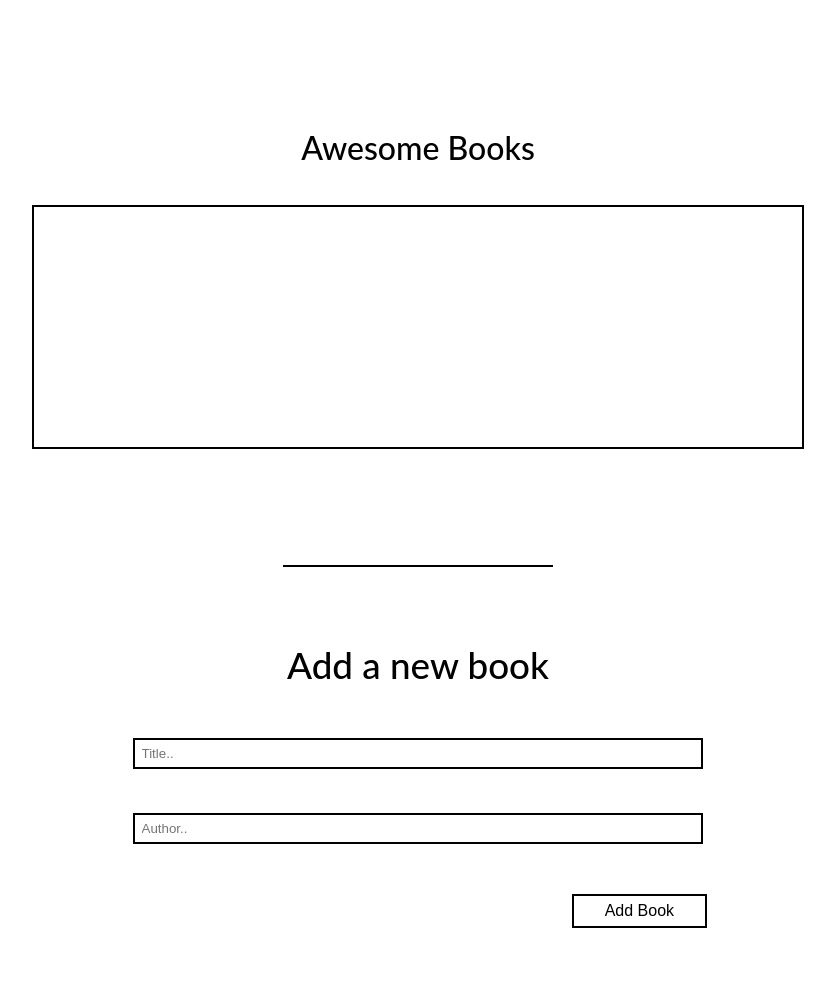
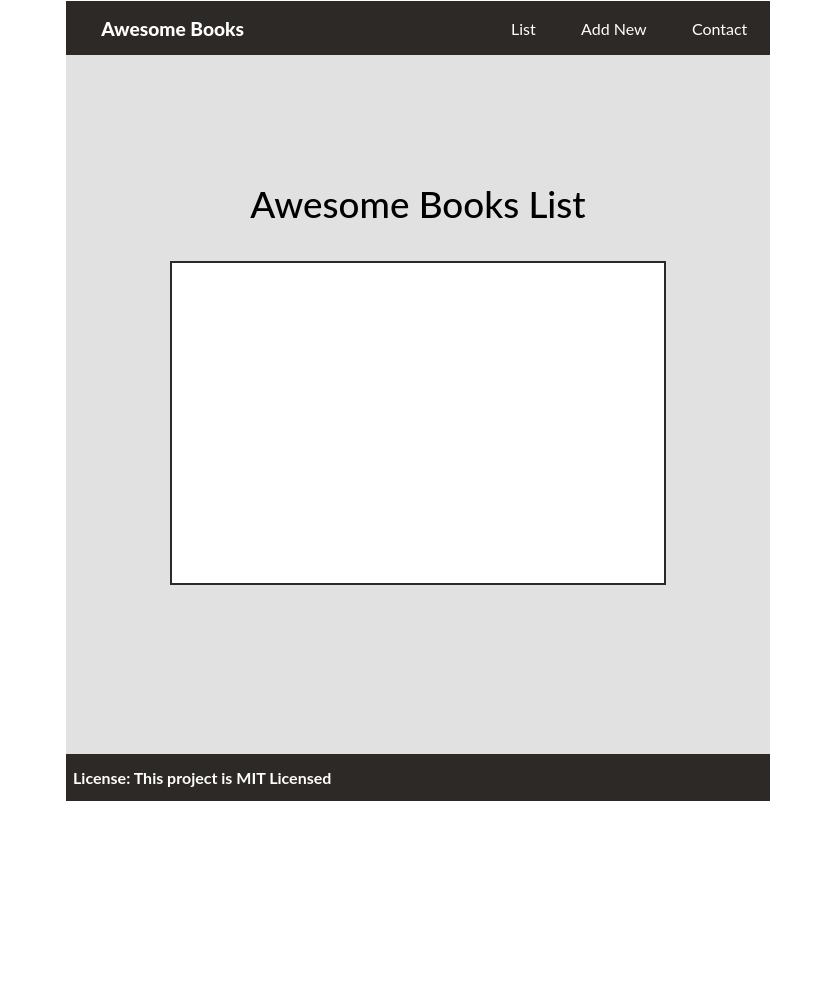
Before and after one commit to roniy68/book-list, a plain HTML site: page index.html in a window 1280 px wide. Shown: the whole page, without its empty margins (222-1057 px from the left). After the commit the page ends 802 px from the top, so only its background shows below. Drawn offline with Linux system fonts and the light colour scheme.

Commit message:
Create full SPA from previous previous wireframe version

```diff
--- a/index.html
+++ b/index.html
@@ -11,10 +11,21 @@
 </head>
 
 <body>
-    <h1>Awesome Books</h1>
-    <section class="display-book"></section>
-    <div class="hrline"></div>
-    <section class="add-book">
+    <header>
+        <div class="navigation-bar">
+            <h3 class="navigation-logo">Awesome Books</h3>
+            <ul class="navigation-list">
+                <li class="navigation-list-item" id="list-books-link"><a href="#">List</a></li>
+                <li class="navigation-list-item" id="add-books-link"><a href="#">Add New</a></li>
+                <li class="navigation-list-item" id="contact-link"><a href="#">Contact</a></li>
+            </ul>
+        </div>
+    </header>
+    <section class="display-book">
+        <h2>Awesome Books List</h2>
+        <div class="display-book-container"></div>
+    </section>
+    <section class="add-book hidden">
         <h2>Add a new book</h2>
         <form id="form-book-submit" action="" method="post">
             <input id="book-title" type="text" placeholder="Title.." required><br>
@@ -22,6 +33,14 @@
             <button id="button-submit" type="submit">Add Book</button>
         </form>
     </section>
+    <section class="contact-section hidden">
+        <!-- TODO Add contact section for the page-->
+        <h2>Contact</h2>
+        <p>If you like the project or if you want to report any bug or issue, please send an email to : <u>awesomebooks@xyz.com</u></p>
+    </section>
+    <footer class="footer-address">
+        <h4>License: This project is MIT Licensed</h4>
+    </footer>
 
     <!-- Script -->
     <script src="Book.js" type="text/javascript"></script>
--- a/main.js
+++ b/main.js
@@ -24,7 +24,7 @@ class BookCollection {
 
 // load booklist in main page 'display-book' section
 function loadBooksList() {
-  const displaySection = document.querySelector('.display-book');
+  const displaySection = document.querySelector('.display-book-container');
   const books = new BookCollection();
   while (displaySection.firstChild) {
     displaySection.removeChild(displaySection.firstChild);
@@ -73,3 +73,28 @@ bookForm.onsubmit = (event) => {
   loadBooksList();
   bookForm.reset();
 };
+
+const listbtn = document.getElementById('list-books-link');
+const addBookBtn = document.getElementById('add-books-link');
+const contactBtn = document.getElementById('contact-link');
+
+const displayBk = document.querySelector('.display-book');
+const addBk = document.querySelector('.add-book');
+const contact = document.querySelector('.contact-section');
+listbtn.onclick = function () {
+  displayBk.style.display = 'block';
+  addBk.style.display = 'none';
+  contact.style.display = 'none';
+};
+
+addBookBtn.onclick = function () {
+  displayBk.style.display = 'none';
+  addBk.style.display = 'block';
+  contact.style.display = 'none';
+};
+
+contactBtn.onclick = function () {
+  displayBk.style.display = 'none';
+  addBk.style.display = 'none';
+  contact.style.display = 'block';
+};
--- a/style.css
+++ b/style.css
@@ -3,25 +3,34 @@
   padding: 0;
 }
 
+html {
+  background: #fff;
+}
+
 body {
-  padding: 5%;
-  margin: 5% auto;
+  position: relative;
+  height: 100vh;
+  margin: 0 auto;
+  font-family: Lato, sans-serif;
   display: flex;
   flex-direction: column;
+  justify-content: center;
   align-items: center;
-  font-family: Lato, sans-serif;
-}
-
-h1 {
-  font-weight: 500;
+  border: solid 1px white;
+  background-color: rgb(226, 225, 225);
 }
 
 .display-book {
-  height: 30vh;
   width: 100%;
-  margin: 5%;
+}
+
+.display-book-container {
+  height: 40vh;
+  width: 70%;
+  margin: 5% auto;
   overflow: scroll;
-  border: 2px solid black;
+  border: 2px solid #2d2926ff;
+  background: #fff;
 }
 
 .book-card {
@@ -47,7 +56,7 @@ h1 {
 }
 
 .button-remove {
-  border: solid 2px black;
+  border: solid 2px #2d2926ff;
   border-radius: 2px;
   font-size: 1.2em;
   width: 20%;
@@ -60,21 +69,15 @@ h1 {
   background-color: grey;
 }
 
-.hrline {
-  width: 35%;
-  border: solid 1px black;
-  background: black;
-  margin: 10%;
-}
-
 .add-book {
   text-align: center;
   width: 100%;
 }
 
-.add-book > h2 {
+h2 {
   font-size: 2.3em;
   font-weight: 500;
+  text-align: center;
 }
 
 #form-book-submit {
@@ -89,7 +92,7 @@ input {
   width: 90%;
   margin: 2% 0;
   padding: 1% 1%;
-  border: solid 2px black;
+  border: solid 2px #2d2926ff;
 }
 
 #button-submit {
@@ -98,7 +101,7 @@ input {
   align-self: flex-end;
   font-size: 1em;
   background: #fff;
-  border: solid 2px black;
+  border: solid 2px #2d2926ff;
 }
 
 #button-submit:hover {
@@ -107,8 +110,79 @@ input {
   background-color: grey;
 }
 
+.contact-section {
+  width: 70%;
+  text-align: center;
+}
+
+.contact-section > p {
+  font-size: 1.2em;
+  line-height: 1.5em;
+  margin: 5%;
+}
+
+header {
+  width: 100%;
+}
+
+.navigation-bar {
+  height: 5vh;
+  width: 100%;
+  color: #fff;
+  background-color: #2d2926ff;
+  display: flex;
+  justify-content: space-between;
+  align-items: center;
+  padding: 1% 0;
+  position: absolute;
+  top: 0;
+}
+
+.navigation-logo {
+  font-size: 1.2em;
+  font-weight: 800;
+  padding: 5%;
+}
+
+.navigation-list {
+  width: 40%;
+  list-style: none;
+  display: flex;
+  justify-content: space-around;
+}
+
+.navigation-list-item > a {
+  color: #fff;
+  text-decoration: none;
+}
+
+.hidden {
+  display: none;
+}
+
+.footer-address {
+  position: absolute;
+  width: 98%;
+  background: #2d2926ff;
+  color: #fff;
+  bottom: 0;
+  padding: 2% 1%;
+}
+
 @media screen and (min-width: 769px) {
+  body {
+    width: 70%;
+  }
+}
+
+@media screen and (min-width: 993px) {
   body {
     width: 60%;
   }
 }
+
+@media screen and (min-width: 1201px) {
+  body {
+    width: 55%;
+  }
+}
```
Also changed, not shown: package.json (deleted, +0 -37 lines).
